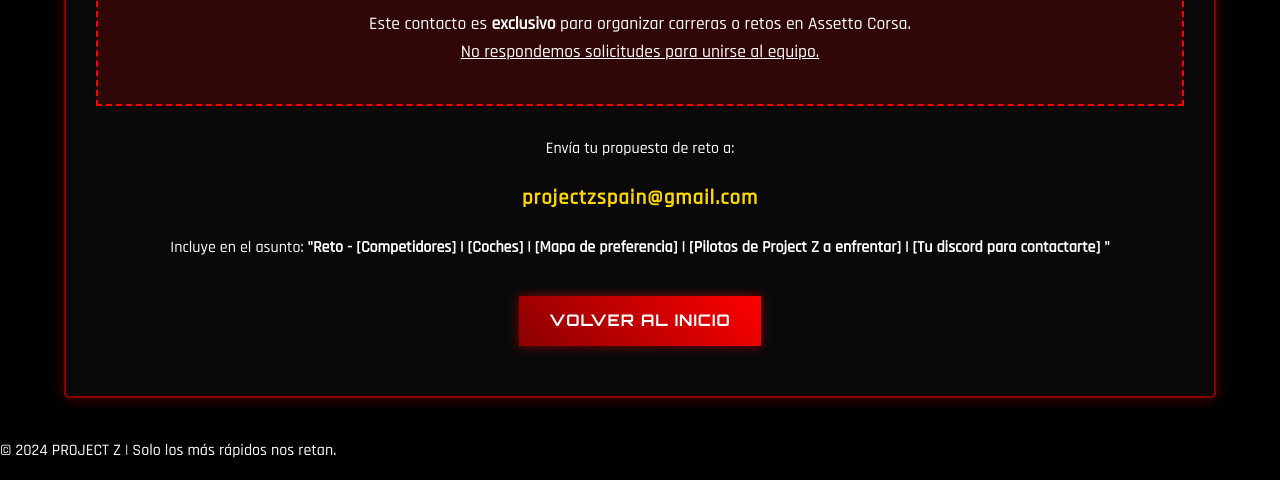
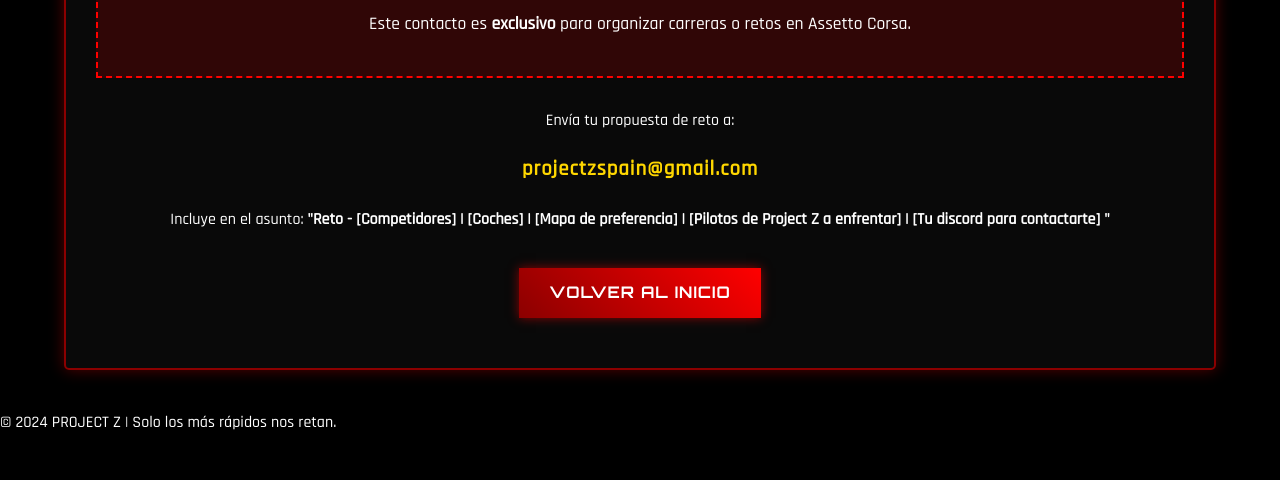
Before and after one commit to ProjectZspain/ProjectZspain.github.io, a plain HTML site: page contacto.html in a window 1280 px wide. Shown: the part 327-807 px from the top of the page. Drawn offline with Linux system fonts and the light colour scheme.

Commit message:
contacto.html

```diff
--- a/contacto.html
+++ b/contacto.html
@@ -90,7 +90,7 @@
     <div class="container">
         <div class="warning">
             <h2 style="color: #FF0000; text-transform: uppercase;">⚠️ SOLO DESAFÍOS</h2>
-            <p>Este contacto es <strong>exclusivo</strong> para organizar carreras o retos en Assetto Corsa. <br> <u>No respondemos solicitudes para unirse al equipo.</u></p>
+            <p>Este contacto es <strong>exclusivo</strong> para organizar carreras o retos en Assetto Corsa.</p>
         </div>
 
         <p>Envía tu propuesta de reto a:</p>
```
